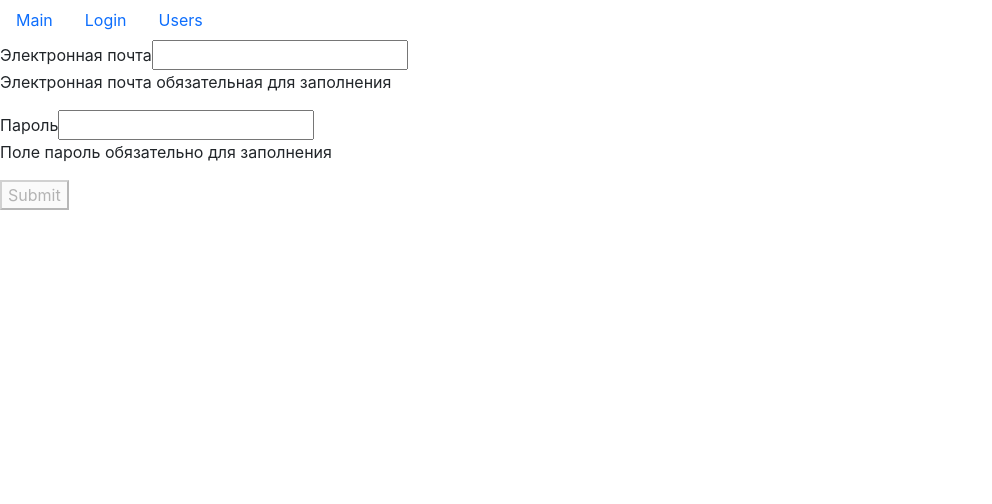
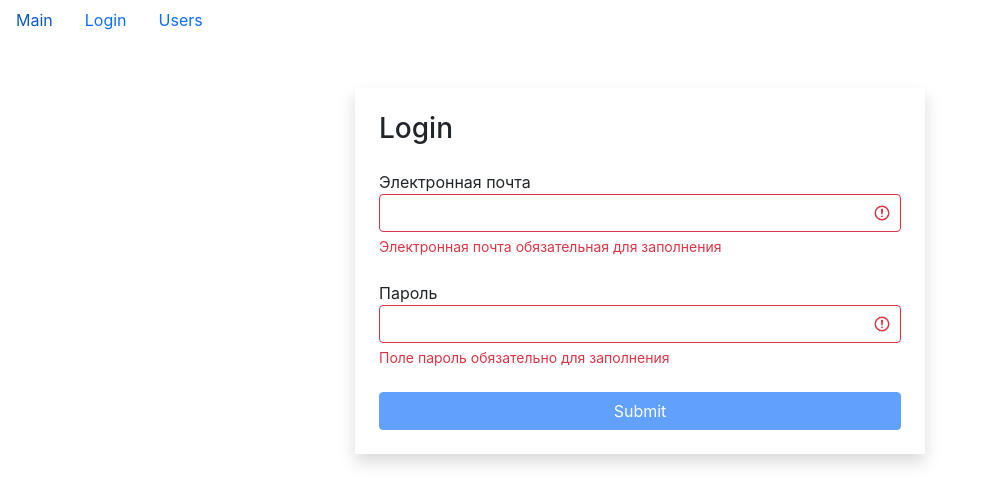
Before and after one commit to Operator34/course_project, a React (Create React App) app: page /login in a window 1280 px wide. Shown: the top 504 px of the page, without its empty margins (0-992 px from the left). Built offline with nearby package versions, Linux system fonts and the light colour scheme.

Commit message:
Добавление стилей bootstrap

```diff
--- a/src/app/components/textField.jsx
+++ b/src/app/components/textField.jsx
@@ -2,8 +2,11 @@
 import PropTypes from "prop-types";
 
 const TextField = ({ label, type, name, value, onChange, error }) => {
+    const getInputClasses = () => {
+        return "form-control" + (error ? " is-invalid" : " is-valid");
+    };
     return (
-        <div>
+        <div className="mb-4">
             <label htmlFor={name}>{label}</label>
             <input
                 type={type}
@@ -11,8 +14,9 @@
                 name={name}
                 value={value}
                 onChange={onChange}
+                className={getInputClasses()}
             />
-            {error && <p>{error}</p>}
+            {error && <div className="invalid-feedback">{error}</div>}
         </div>
     );
 };
--- a/src/app/layouts/login.jsx
+++ b/src/app/layouts/login.jsx
@@ -55,6 +55,10 @@
         console.log(data);
     };
     return (
+        <div className="container mt-5">
+            <div className="row">
+                <div className="col-md-6 offset-md-3 shadow p-4">
+                    <h3 className="mb-4">Login</h3>
                     <form onSubmit={handleSubmit}>
                         <TextField
                             label="Электронная почта"
@@ -71,10 +75,17 @@
                             onChange={handleChange}
                             error={errors.password}
                         />
-            <button type="submit" disabled={!isValid}>
+                        <button
+                            type="submit"
+                            disabled={!isValid}
+                            className="btn btn-primary w-100 mx-auto"
+                        >
                             Submit
                         </button>
                     </form>
+                </div>
+            </div>
+        </div>
     );
 };
 
```
Lines whose indentation alone changed are shown as unchanged.
